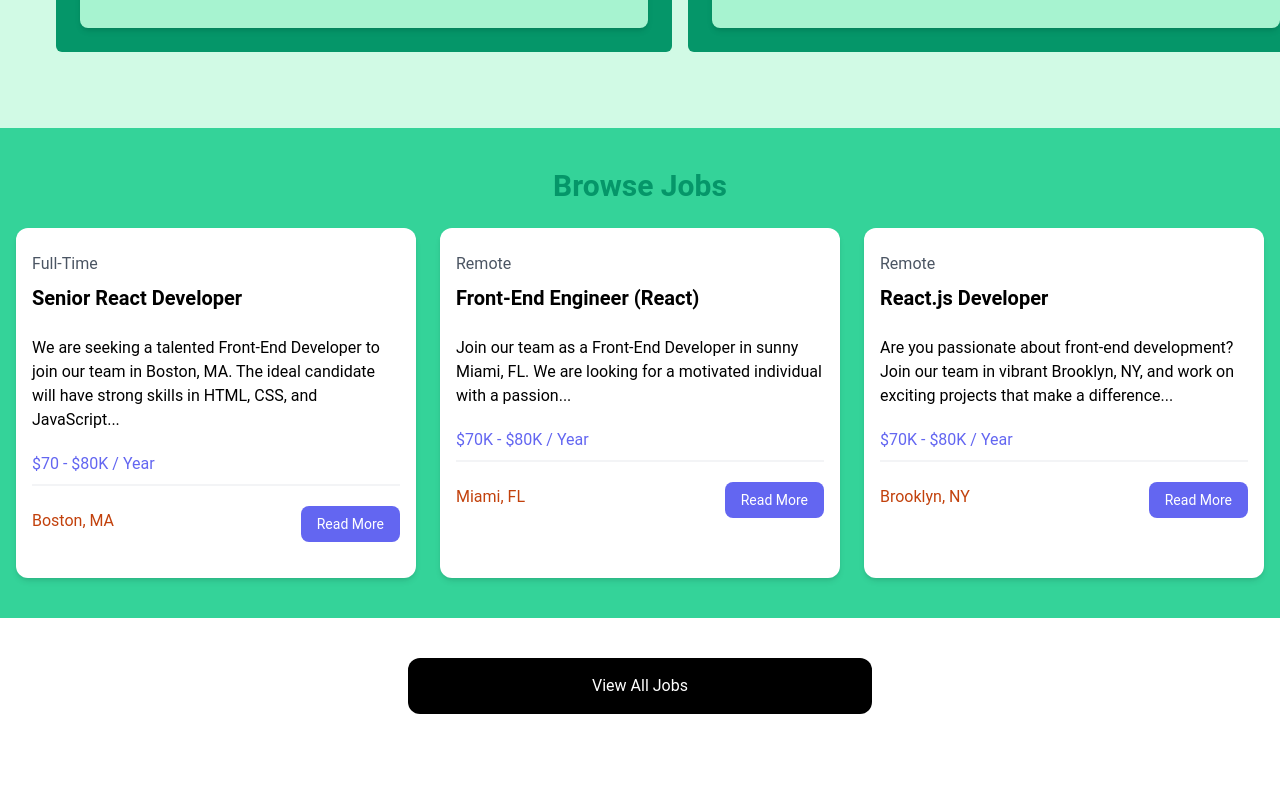
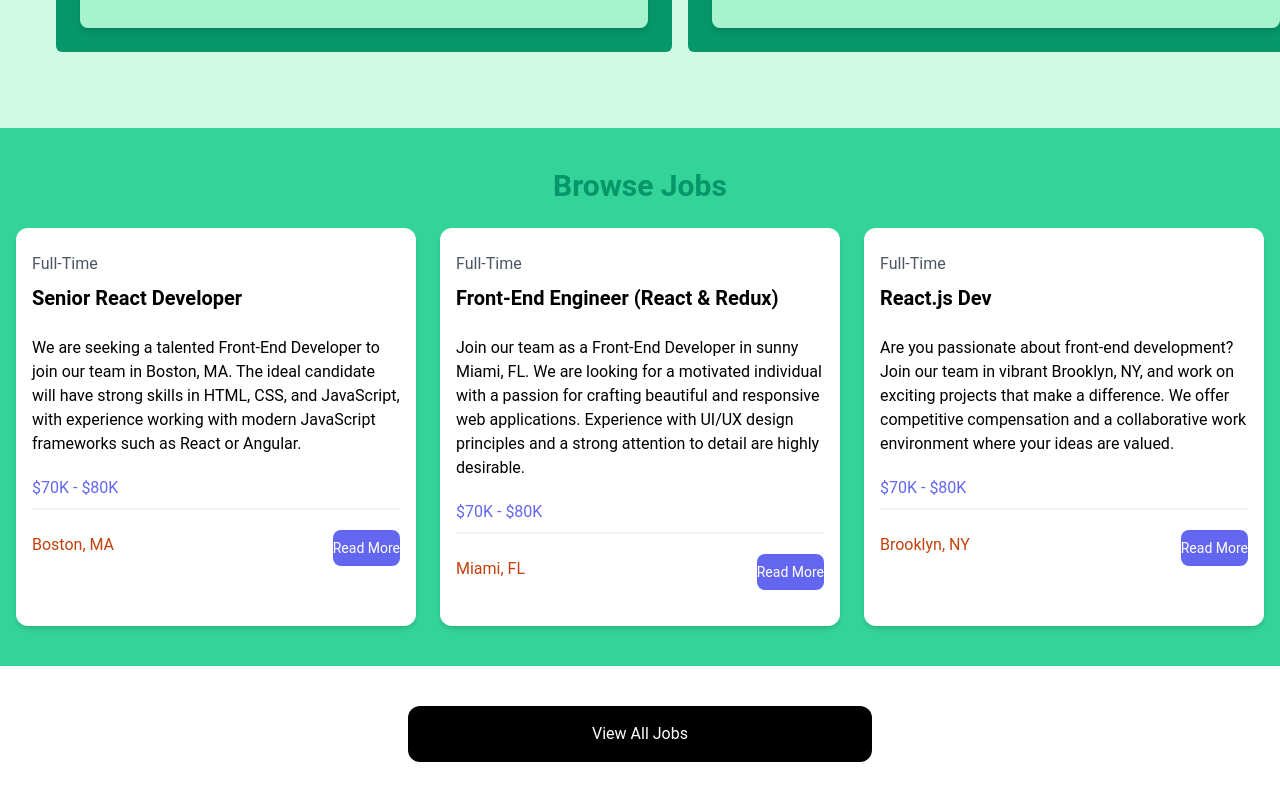
Before and after one commit to SHAFAY04/TheJobPoint, a React (Vite) app: page / in a window 1280 px wide. Shown: the part 913-1713 px from the top of the page. Before the commit the page ends 1667 px from the top, so only its background shows below. Built offline with nearby package versions, Linux system fonts and the light colour scheme.

Commit message:
fetching from a local json file and making it a component

```diff
--- a/src/App.tsx
+++ b/src/App.tsx
@@ -2,7 +2,7 @@ import Navbar from "./components/Navbar"
 import Hero from "./components/Hero"
 import HomeCards from "./components/HomeCards"
 import JobListing from "./components/JobListing"
-
+import ViewAllJobs from "./components/ViewAllJobs"
 //Note that the dist folder is only generated
 //when you run the build command. During
 //development, Vite uses in-memory compilation to
@@ -25,6 +25,7 @@ let styles = {
   color: 'green'
 }
 
+
 //use rafce to create a react component!
 //like the following
 
@@ -43,6 +44,7 @@ const App = () => {
 
     //but you can do this if you want 2 components
     <>
+
       {/*to put inline css one you use 2 {} */}
       <div style={{ color: 'red' }} className='text-5xl underline'>Hello {name}</div>
       <br></br>
@@ -83,17 +85,9 @@ const App = () => {
       </Hero>
       <HomeCards />
       <JobListing/>
-
-
-
-
-
-      <section className="m-auto max-w-lg my-10 px-6">
-        <a
-          href="jobs.html"
-          className="block bg-black text-white text-center py-4 px-6 rounded-xl hover:bg-gray-700"
-        >View All Jobs</a>
-      </section>
+      <div>
+      <ViewAllJobs />
+      </div>
     </>
   )
 }
--- /dev/null
+++ b/src/components/Job.tsx
@@ -0,0 +1,18 @@
+import React, { ReactNode } from 'react'
+
+
+type jobProps = { children: ReactNode }
+
+const Job = ({ children }: jobProps) => {
+  return (
+
+    <div className="bg-white rounded-xl shadow-md relative">
+
+        {children}
+
+    </div>
+
+  )
+}
+
+export default Job
--- a/src/components/JobListing.tsx
+++ b/src/components/JobListing.tsx
@@ -1,4 +1,29 @@
-import React from 'react'
+import React, { ReactNode } from 'react'
+import Job from './Job'
+
+interface Job {
+  id:number;
+  type: string;
+  title: string;
+  description: string;
+  salary: string;
+  location: string;
+}
+//fetching Jobs from jobs.json
+
+let fetchJobs = () => {
+  return fetch('../src/jobs.json')
+    .then(res => res.json())
+    .then(data => { return data })
+    .catch(err => {
+      if (err instanceof Error) {
+        console.log(err.message)
+      }
+    })
+}
+let allJobs: Job[] = await fetchJobs()
+console.log(allJobs)
+let recentJobs:Job[]=allJobs.slice(0,3)
 
 const JobListing = () => {
   return (
@@ -10,99 +35,40 @@ const JobListing = () => {
             Browse Jobs
           </h2>
           <div className="grid grid-cols-1 md:grid-cols-3 gap-6">
-            {/* <!-- Job Listing 1 --> */}
-            <div className="bg-white rounded-xl shadow-md relative">
+            {recentJobs.map(job => (
+              <Job key={job.id}>
                 <div className="p-4">
                   <div className="mb-6">
-                  <div className="text-gray-600 my-2">Full-Time</div>
-                  <h3 className="text-xl font-bold">Senior React Developer</h3>
+                    <div className="text-gray-600 my-2">{job.type}</div>
+                    <h3 className="text-xl font-bold">{job.title}</h3>
                   </div>
-
                   <div className="mb-5">
-                  We are seeking a talented Front-End Developer to join our team in Boston, MA. The ideal candidate will have strong skills in HTML, CSS, and JavaScript...
+                    {job.description}
                   </div>
-
-                <h3 className="text-indigo-500 mb-2">$70 - $80K / Year</h3>
+                  <h3 className="text-indigo-500 mb-2">{job.salary}</h3>
 
                   <div className="border border-gray-100 mb-5"></div>
 
                   <div className="flex flex-col lg:flex-row justify-between mb-4">
                     <div className="text-orange-700 mb-3">
                       <i className="fa-solid fa-location-dot text-lg"></i>
-                    Boston, MA
+                      {job.location}
                     </div>
                     <a
-                    href="job.html"
-                    className="h-[36px] bg-indigo-500 hover:bg-indigo-600 text-white px-4 py-2 rounded-lg text-center text-sm"
+                      href={`/job/${job.id}`}
+                      className="h-[36px] bg-indigo-500 hover:bg-indigo-600 text-white py-2 rounded-lg text-center text-sm"
                     >
                       Read More
                     </a>
                   </div>
                 </div>
-            </div>
-            {/* <!-- Job Listing 2 --> */}
-            <div className="bg-white rounded-xl shadow-md relative">
-              <div className="p-4">
-                <div className="mb-6">
-                  <div className="text-gray-600 my-2">Remote</div>
-                  <h3 className="text-xl font-bold">Front-End Engineer (React)</h3>
-                </div>
+              </Job>
+            ))}
 
-                <div className="mb-5">
-                  Join our team as a Front-End Developer in sunny Miami, FL. We are looking for a motivated individual with a passion...
-                </div>
-
-                <h3 className="text-indigo-500 mb-2">$70K - $80K / Year</h3>
-
-                <div className="border border-gray-100 mb-5"></div>
-
-                <div className="flex flex-col lg:flex-row justify-between mb-4">
-                  <div className="text-orange-700 mb-3">
-                    <i className="fa-solid fa-location-dot text-lg"></i>
-                    Miami, FL
-                  </div>
-                  <a
-                    href="job.html"
-                    className="h-[36px] bg-indigo-500 hover:bg-indigo-600 text-white px-4 py-2 rounded-lg text-center text-sm"
-                  >
-                    Read More
-                  </a>
           </div>
         </div>
-            </div>
-            {/* <!-- Job Listing 3 --> */}
-            <div className="bg-white rounded-xl shadow-md relative">
-              <div className="p-4">
-                <div className="mb-6">
-                  <div className="text-gray-600 my-2">Remote</div>
-                  <h3 className="text-xl font-bold">React.js Developer</h3>
-                </div>
-
-                <div className="mb-5">
-                  Are you passionate about front-end development? Join our team in vibrant Brooklyn, NY, and work on exciting projects that make a difference...
-                </div>
-
-                <h3 className="text-indigo-500 mb-2">$70K - $80K / Year</h3>
-
-                <div className="border border-gray-100 mb-5"></div>
-
-                <div className="flex flex-col lg:flex-row justify-between mb-4">
-                  <div className="text-orange-700 mb-3">
-                    <i className="fa-solid fa-location-dot text-lg"></i>
-                    Brooklyn, NY
-                  </div>
-                  <a
-                    href="job.html"
-                    className="h-[36px] bg-indigo-500 hover:bg-indigo-600 text-white px-4 py-2 rounded-lg text-center text-sm"
-                  >
-                    Read More
-                  </a>
-                </div>
-              </div>
-            </div>
-          </div>
-        </div>
-      </section></>
+      </section >
+      </>
   )
 }
 
--- /dev/null
+++ b/src/components/ViewAllJobs.tsx
@@ -0,0 +1,16 @@
+import React from 'react'
+
+const ViewAllJobs = () => {
+  return (
+<>
+    <section className="m-auto max-w-lg my-10 px-6">
+        <a
+          href="/jobs"
+          className="block bg-black text-white text-center py-4 px-6 rounded-xl hover:bg-gray-700"
+        >View All Jobs</a>
+      </section>
+      </>
+  )
+}
+
+export default ViewAllJobs
```
Lines whose indentation alone changed are shown as unchanged.
